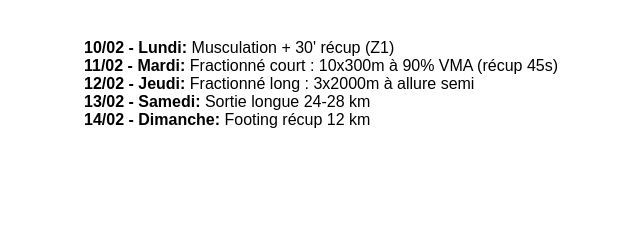
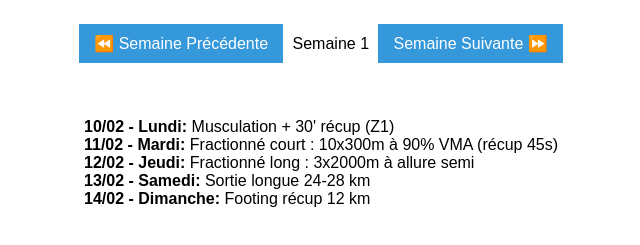
Before and after one commit to pmartins77/RunningPlan, a website built with Vite: page index.html in a window 1280 px wide. Shown: the part 101-346 px from the top of the page, without its empty margins (319-959 px from the left). Built offline with nearby package versions, Linux system fonts and the light colour scheme.

Commit message:
Add files via upload

```diff
--- a/app.js
+++ b/app.js
@@ -1,16 +1,43 @@
 document.addEventListener("DOMContentLoaded", function() {
-    const trainingPlan = [
+    const plans = [
+        [
             { date: "10/02", jour: "Lundi", type: "Base d’endurance", seance: "Musculation + 30' récup (Z1)" },
             { date: "11/02", jour: "Mardi", type: "Base d’endurance", seance: "Fractionné court : 10x300m à 90% VMA (récup 45s)" },
             { date: "12/02", jour: "Jeudi", type: "Base d’endurance", seance: "Fractionné long : 3x2000m à allure semi" },
             { date: "13/02", jour: "Samedi", type: "Base d’endurance", seance: "Sortie longue 24-28 km" },
             { date: "14/02", jour: "Dimanche", type: "Base d’endurance", seance: "Footing récup 12 km" }
+        ],
+        [
+            { date: "17/02", jour: "Lundi", type: "Base d’endurance", seance: "Musculation + 30' récup (Z1)" },
+            { date: "18/02", jour: "Mardi", type: "Base d’endurance", seance: "Fractionné court : 8x400m à 90% VMA (récup 1min)" },
+            { date: "19/02", jour: "Jeudi", type: "Base d’endurance", seance: "Fractionné long : 4x1500m à allure semi" },
+            { date: "20/02", jour: "Samedi", type: "Base d’endurance", seance: "Sortie longue 26-30 km" },
+            { date: "21/02", jour: "Dimanche", type: "Base d’endurance", seance: "Footing récup 10 km" }
+        ]
     ];
 
+    let currentWeek = 0;
+
+    function displayWeek(weekIndex) {
         const container = document.getElementById("training-plan");
-    trainingPlan.forEach(session => {
+        const weekTitle = document.getElementById("week-title");
+        container.innerHTML = "";
+        weekTitle.textContent = "Semaine " + (weekIndex + 1);
+
+        plans[weekIndex].forEach(session => {
             const div = document.createElement("div");
             div.innerHTML = `<strong>${session.date} - ${session.jour}:</strong> ${session.seance} <br>`;
             container.appendChild(div);
         });
+    }
+
+    window.changeWeek = function(direction) {
+        const newWeek = currentWeek + direction;
+        if (newWeek >= 0 && newWeek < plans.length) {
+            currentWeek = newWeek;
+            displayWeek(currentWeek);
+        }
+    };
+
+    displayWeek(currentWeek);
 });
--- a/index.html
+++ b/index.html
@@ -8,6 +8,11 @@
 </head>
 <body>
     <h1>Marathon Training Plan</h1>
+    <nav>
+        <button onclick="changeWeek(-1)">⏪ Semaine Précédente</button>
+        <span id="week-title">Semaine 1</span>
+        <button onclick="changeWeek(1)">Semaine Suivante ⏩</button>
+    </nav>
     <div id="training-plan"></div>
     <script src="app.js"></script>
 </body>
--- a/styles.css
+++ b/styles.css
@@ -9,8 +9,27 @@ h1 {
     color: #2c3e50;
 }
 
+nav {
+    margin: 20px 0;
+}
+
+button {
+    padding: 10px 15px;
+    margin: 5px;
+    border: none;
+    background-color: #3498db;
+    color: white;
+    font-size: 16px;
+    cursor: pointer;
+}
+
+button:hover {
+    background-color: #2980b9;
+}
+
 #training-plan {
     margin-top: 20px;
     text-align: left;
     display: inline-block;
+    padding: 10px;
 }
```
Lines whose indentation alone changed are shown as unchanged.
